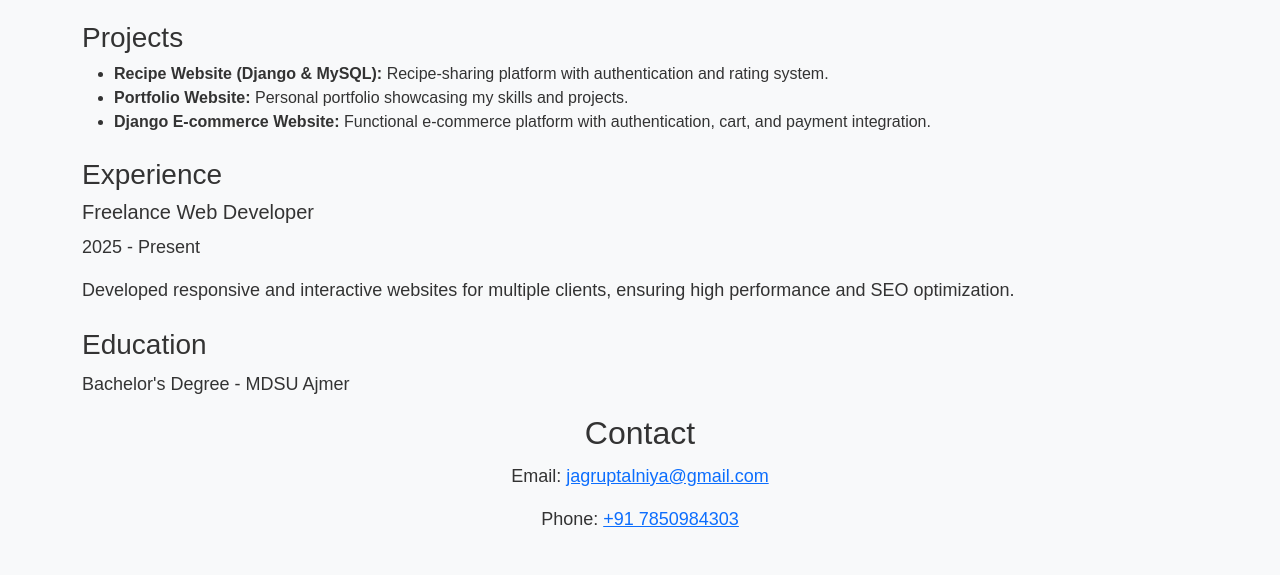
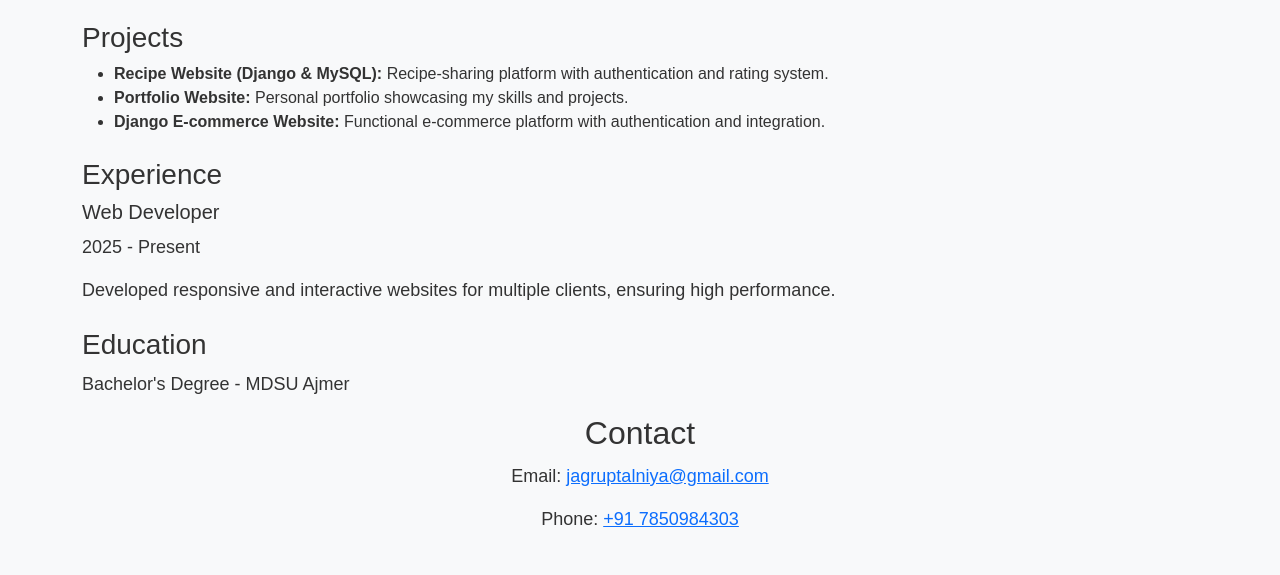
Before and after one commit to jagutalniya/portfolio, a plain HTML site: page index.html in a window 1280 px wide. Shown: the part 1282-1857 px from the top of the page. Drawn offline with nearby package versions, Linux system fonts and the light colour scheme.

Commit message:
Update index.html

```diff
--- a/index.html
+++ b/index.html
@@ -22,7 +22,7 @@
     <!-- Navbar -->
     <nav class="navbar navbar-expand-lg navbar-light bg-light">
         <div class="container">
-            <a class="navbar-brand" href="index.html">Jagu</a>
+            <a class="navbar-brand" href="">Jagu</a>
             <button class="navbar-toggler" type="button" data-bs-toggle="collapse" data-bs-target="#navbarNav">
                 <span class="navbar-toggler-icon"></span>
             </button>
@@ -103,7 +103,7 @@
             <ul>
                 <li><strong>Recipe Website (Django & MySQL):</strong> Recipe-sharing platform with authentication and rating system.</li>
                 <li><strong>Portfolio Website:</strong> Personal portfolio showcasing my skills and projects.</li>
-                <li><strong>Django E-commerce Website:</strong> Functional e-commerce platform with authentication, cart, and payment integration.</li>
+                <li><strong>Django E-commerce Website:</strong> Functional e-commerce platform with authentication and integration.</li>
             </ul>
         </div>
     </section>
@@ -112,9 +112,9 @@
     <section class="mt-4 text-start">
         <div class="container">
             <h3 class="section-title">Experience</h3>
-            <h5>Freelance Web Developer</h5>
+            <h5>Web Developer</h5>
             <p>2025 - Present</p>
-            <p>Developed responsive and interactive websites for multiple clients, ensuring high performance and SEO optimization.</p>
+            <p>Developed responsive and interactive websites for multiple clients, ensuring high performance.</p>
         </div>
     </section>
 
```
